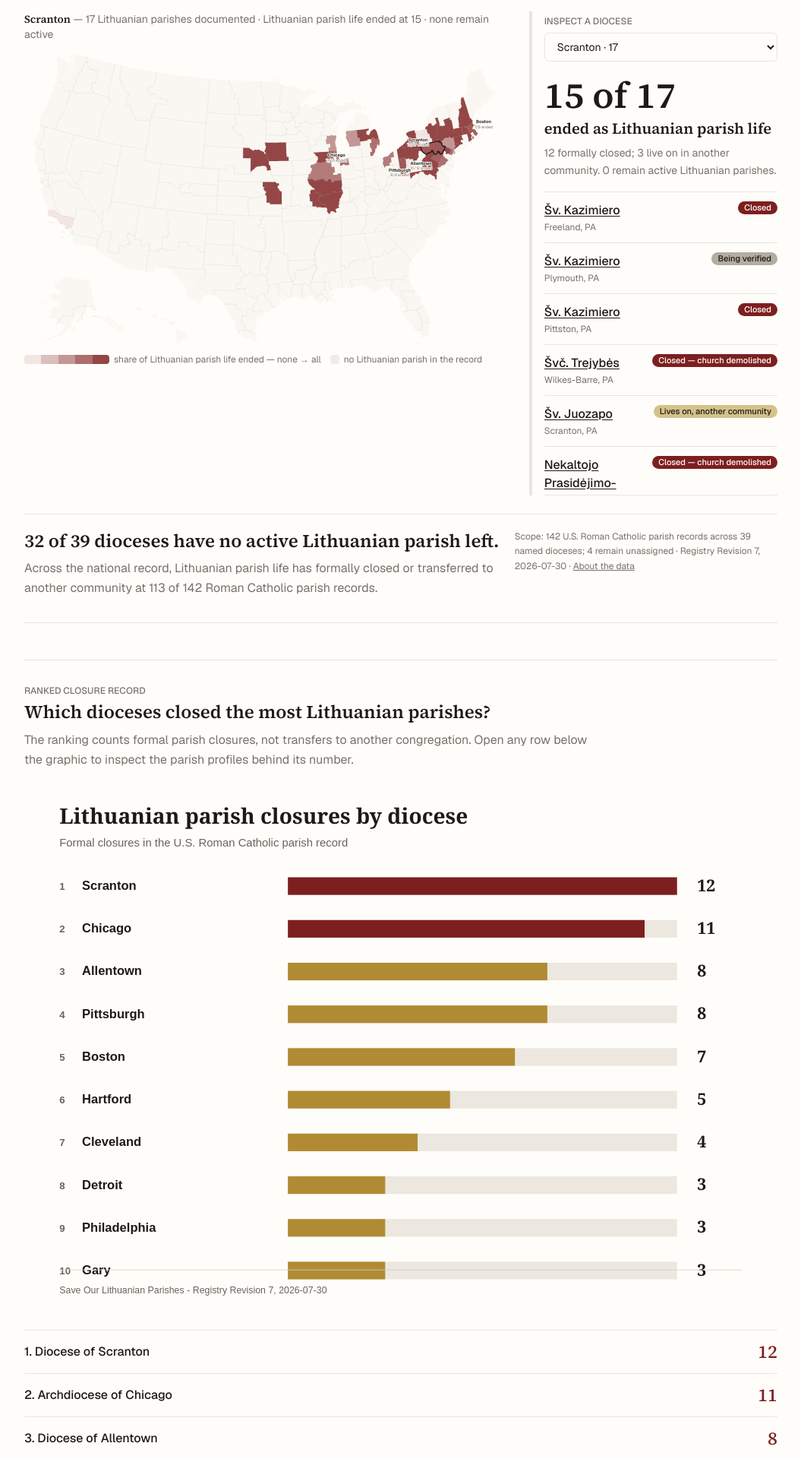
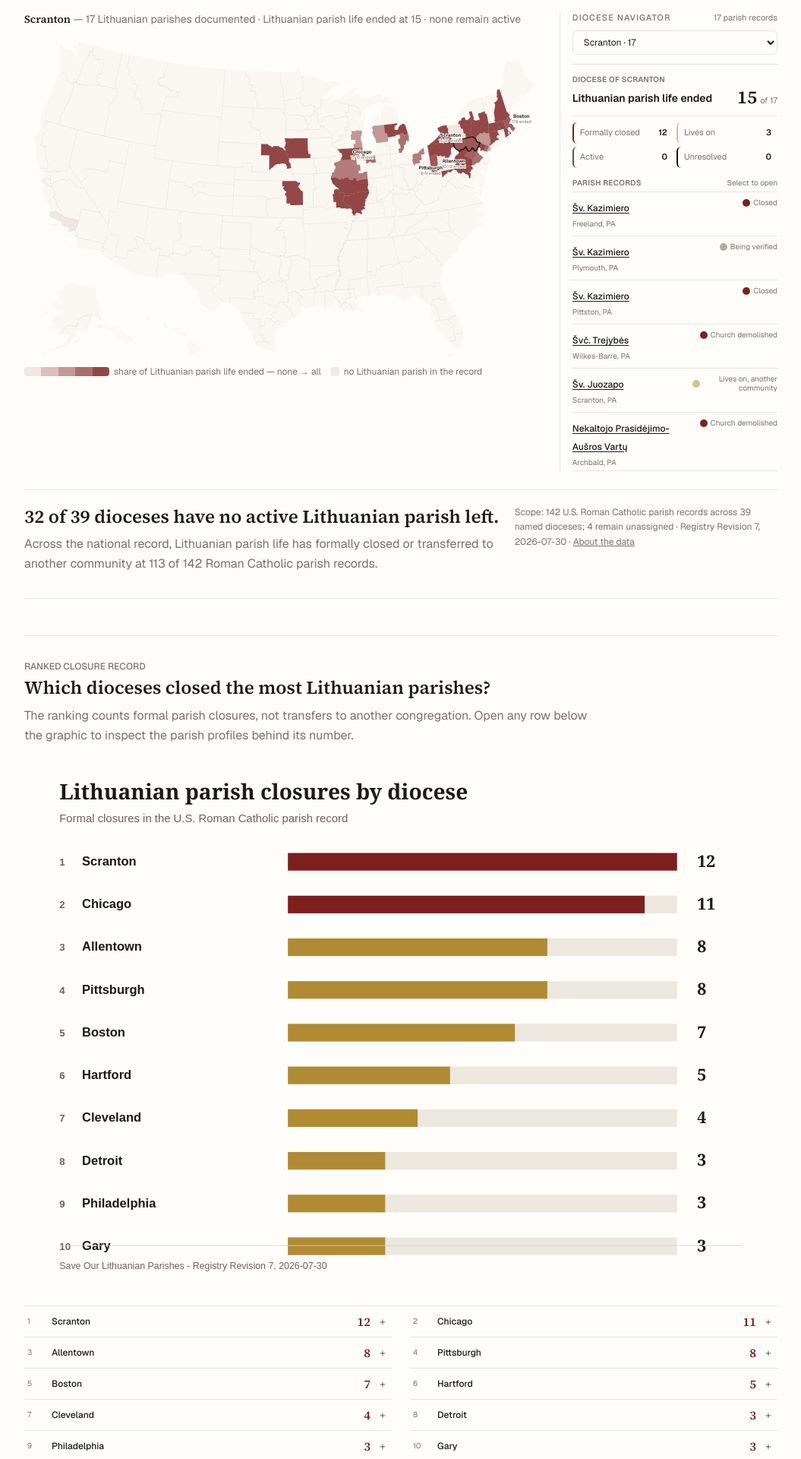
Before and after one commit to LietuvaAI/save-our-lithuanian-parishes, a Next.js app: page /by-diocese in a window 1280 px wide. Shown: the part 320-2240 px from the top of the page at 76% size, without its empty margins (112-1167 px from the left). Built offline with nearby package versions, Linux system fonts and the light colour scheme.

Commit message:
Refine diocese navigation and evidence list

```diff
--- a/components/DioceseClosureRanking.tsx
+++ b/components/DioceseClosureRanking.tsx
@@ -189,24 +189,36 @@ export default function DioceseClosureRanking({
         </ExportableSvg>
       </div>
 
-      <div className="mt-7 divide-y divide-rule border-y border-rule">
+      <div className="mt-7 grid gap-x-6 border-y border-rule sm:grid-cols-2">
         {ranked.map((diocese, index) => {
           const closedParishes = diocese.parishes.filter(
             (parish) => toGroup(parish.endState) === "closed",
           );
           return (
-            <details key={diocese.name} id={anchorFor(diocese.name)}>
-              <summary className="flex cursor-pointer list-none items-center justify-between gap-4 py-3 font-medium">
-                <span>
-                  {index + 1}. {diocese.name}
+            <details
+              key={diocese.name}
+              id={anchorFor(diocese.name)}
+              className="group border-b border-rule"
+            >
+              <summary className="grid min-h-10 cursor-pointer list-none grid-cols-[1.5rem_minmax(0,1fr)_auto_1rem] items-center gap-2 px-1 py-2 text-xs hover:bg-band">
+                <span className="text-[10px] text-muted">{index + 1}</span>
+                <span className="min-w-0 font-medium">
+                  {diocese.shortName}
                 </span>
-                <span className="font-serif text-2xl text-accent">
+                <span className="font-serif text-base font-semibold text-accent">
                   {diocese.formalClosed}
                 </span>
+                <span
+                  className="text-center text-sm leading-none text-muted"
+                  aria-hidden
+                >
+                  <span className="group-open:hidden">+</span>
+                  <span className="hidden group-open:inline">−</span>
+                </span>
               </summary>
-              <div className="grid gap-x-6 border-t border-rule py-3 sm:grid-cols-2">
+              <div className="border-t border-rule bg-band px-2 py-2">
                 {closedParishes.map((parish) => (
-                  <p key={parish.slug} className="py-1 text-sm">
+                  <p key={parish.slug} className="py-1 text-[11px] leading-snug">
                     {parish.profileHref ? (
                       <Link
                         href={parish.profileHref}
--- a/components/DioceseExplorer.tsx
+++ b/components/DioceseExplorer.tsx
@@ -5,8 +5,11 @@ import Link from "next/link";
 import DioceseMap, {
   type DioceseMapCounts,
 } from "@/components/DioceseMap";
-import { EndStatePill } from "@/components/EndStatePill";
-import type { EndState } from "@/lib/end-state";
+import { EndStateDot } from "@/components/EndStatePill";
+import {
+  END_STATE_SHORT,
+  type EndState,
+} from "@/lib/end-state";
 
 export type DioceseExplorerParish = {
   slug: string;
@@ -66,25 +69,33 @@ export default function DioceseExplorer({
 
   return (
     <div>
-      <div className="grid items-start gap-8 lg:grid-cols-[minmax(0,1.45fr)_minmax(18rem,0.75fr)]">
+      <div className="grid items-start gap-5 lg:grid-cols-[minmax(0,1.55fr)_minmax(17rem,0.65fr)]">
         <DioceseMap
           counts={counts}
           selected={selected.shortName}
           onSelect={setSelectedName}
         />
 
-        <aside className="border-l-4 border-rule pl-4">
+        <aside
+          className="border-t border-rule pt-3 lg:border-l lg:border-t-0 lg:pl-4 lg:pt-0"
+          aria-label="Diocese navigator"
+        >
+          <div className="flex items-center justify-between gap-3">
             <label
               htmlFor="diocese-select"
-            className="text-xs font-medium uppercase text-muted"
+              className="text-[11px] font-medium uppercase tracking-widest text-muted"
             >
-            Inspect a diocese
+              Diocese navigator
             </label>
+            <span className="text-[11px] text-muted">
+              {selected.total} parish records
+            </span>
+          </div>
           <select
             id="diocese-select"
             value={selected.shortName}
             onChange={(event) => setSelectedName(event.target.value)}
-            className="mt-1 w-full rounded-md border border-rule bg-background px-3 py-2 text-sm"
+            className="mt-2 w-full rounded-md border border-rule bg-background px-2.5 py-1.5 text-xs"
           >
             {dioceses.map((diocese) => (
               <option key={diocese.name} value={diocese.shortName}>
@@ -93,42 +104,93 @@ export default function DioceseExplorer({
             ))}
           </select>
 
-          <p className="mt-5 font-serif text-5xl font-semibold leading-none">
-            {selected.ended} of {selected.total}
+          <div className="mt-3 border-y border-rule py-3">
+            <p className="text-[10px] font-semibold uppercase tracking-wide text-muted">
+              {selected.name}
             </p>
-          <h2 className="mt-2 font-serif text-xl font-semibold leading-tight">
-            ended as Lithuanian parish life
+            <div className="mt-1 flex items-end justify-between gap-3">
+              <h2 className="max-w-[12rem] text-sm font-semibold leading-snug">
+                Lithuanian parish life ended
               </h2>
-          <p className="mt-2 text-sm leading-relaxed text-muted">
-            {selected.formalClosed} formally closed; {selected.transferred} live
-            on in another community. {selected.active} remain active Lithuanian
-            parishes
-            {selected.unresolved > 0
-              ? `; ${selected.unresolved} remain unresolved`
-              : ""}
-            .
+              <p className="shrink-0 font-serif text-2xl font-semibold leading-none">
+                {selected.ended}
+                <span className="ml-1 font-sans text-[11px] font-normal text-muted">
+                  of {selected.total}
+                </span>
               </p>
+            </div>
+          </div>
 
-          <div className="mt-4 max-h-[25rem] divide-y divide-rule overflow-y-auto border-y border-rule">
+          <div
+            className="mt-2 grid grid-cols-2 gap-1 text-[11px]"
+            aria-label={`${selected.shortName} outcome summary`}
+          >
+            {[
+              {
+                label: "Formally closed",
+                count: selected.formalClosed,
+                color: "var(--es-closed)",
+              },
+              {
+                label: "Lives on",
+                count: selected.transferred,
+                color: "var(--es-transferred)",
+              },
+              {
+                label: "Active",
+                count: selected.active,
+                color: "var(--es-active)",
+              },
+              {
+                label: "Unresolved",
+                count: selected.unresolved,
+                color: "var(--mark-ink)",
+              },
+            ].map((item) => (
+              <div
+                key={item.label}
+                className="flex min-h-7 items-center justify-between gap-2 rounded-md border-l-2 bg-band px-2 py-1"
+                style={{ borderColor: item.color }}
+              >
+                <span className="leading-tight text-muted">{item.label}</span>
+                <span className="font-semibold text-foreground">
+                  {item.count}
+                </span>
+              </div>
+            ))}
+          </div>
+
+          <div className="mt-3 flex items-center justify-between gap-2">
+            <p className="text-[10px] font-semibold uppercase tracking-wide text-muted">
+              Parish records
+            </p>
+            <span className="text-[10px] text-muted">Select to open</span>
+          </div>
+          <div className="mt-1 max-h-[23rem] divide-y divide-rule overflow-y-auto border-y border-rule">
             {selected.parishes.map((parish) => (
-              <div key={parish.slug} className="py-3">
-                <div className="flex items-start justify-between gap-2">
+              <div key={parish.slug} className="py-2">
+                <div className="flex items-start justify-between gap-3">
                   <div className="min-w-0">
                     {parish.profileHref ? (
                       <Link
                         href={parish.profileHref}
-                        className="font-medium underline underline-offset-2 hover:text-accent"
+                        className="text-xs font-medium leading-snug underline underline-offset-2 hover:text-accent"
                       >
                         {parish.name}
                       </Link>
                     ) : (
-                      <span className="font-medium">{parish.name}</span>
+                      <span className="text-xs font-medium leading-snug">
+                        {parish.name}
+                      </span>
                     )}
-                    <p className="mt-0.5 text-xs text-muted">
+                    <p className="mt-0.5 text-[10px] text-muted">
                       {parish.city}, {parish.state}
                     </p>
                   </div>
-                  <EndStatePill value={parish.endState} />
+                  <span className="inline-flex max-w-[7rem] shrink-0 items-center gap-1 text-right text-[10px] leading-tight text-muted">
+                    <EndStateDot value={parish.endState} />
+                    {END_STATE_SHORT[parish.endState]}
+                  </span>
                 </div>
               </div>
             ))}
```
Lines whose indentation alone changed are shown as unchanged.
